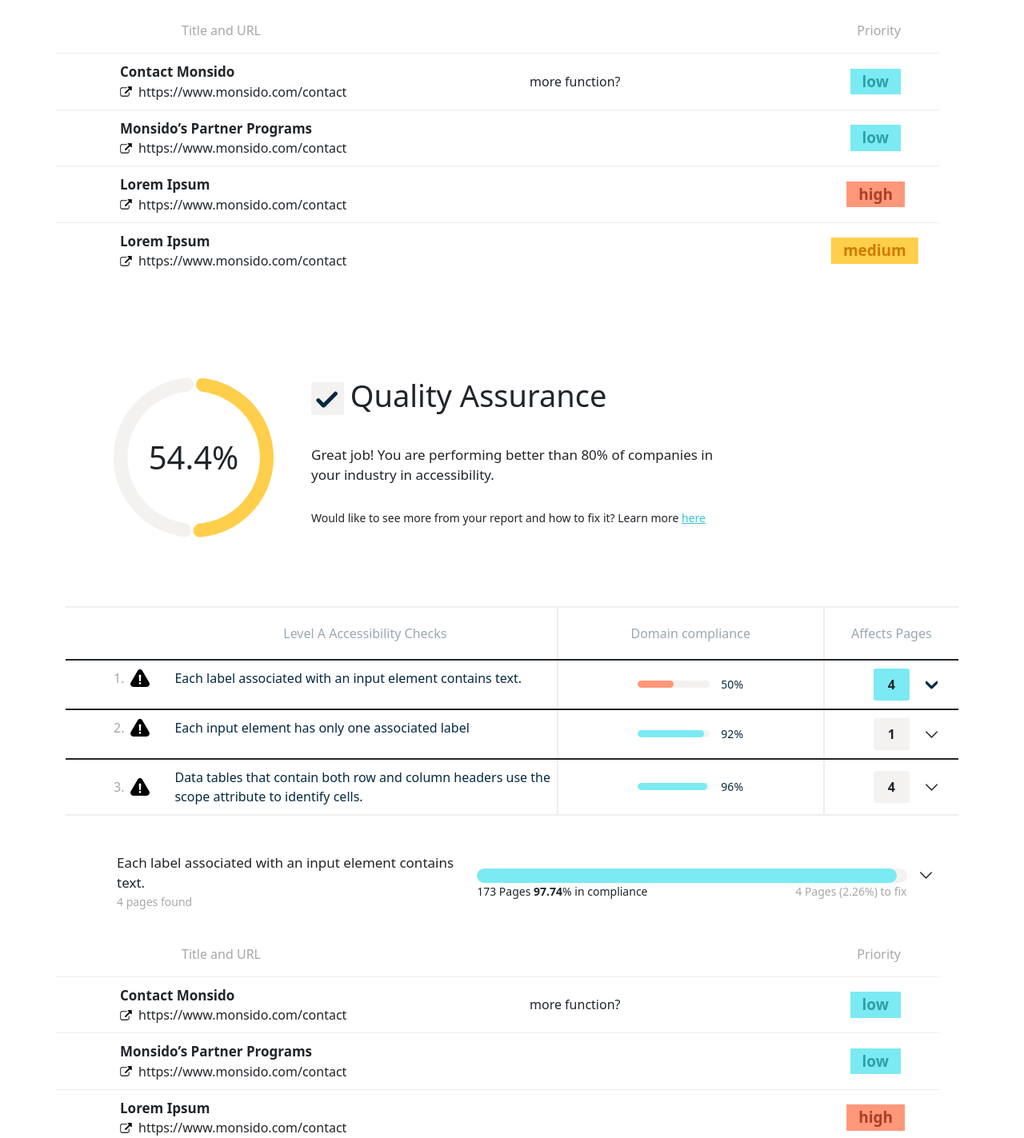
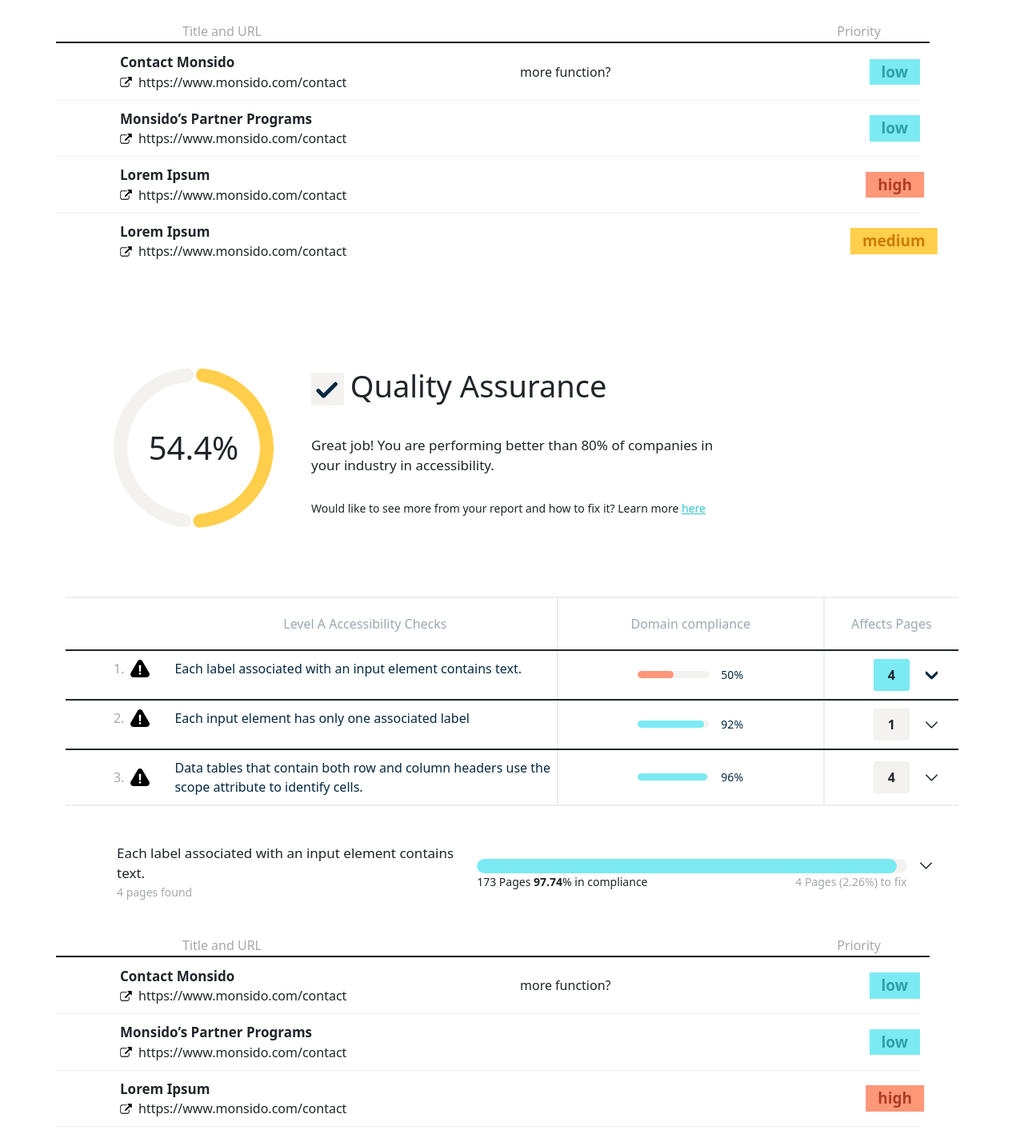
Before and after one commit to hnamdev008/marketing-report-ui, an Angular app: page / in a window 1280 px wide. Shown: the part 1320-2743 px from the top of the page at 80% size. Built offline with nearby package versions, Linux system fonts and the light colour scheme.

Commit message:
Issue12: convert to table

```diff
--- a/src/app/home/home.component.html
+++ b/src/app/home/home.component.html
@@ -129,38 +129,6 @@
                     </div>
                 </tr>
             </tbody>
-            <!-- <div class="home__section__information__body row">
-                <div class="home__section__information__body__level" *ngFor="let data of ACCESSIBILY_DATA; let i = index">
-                    <div class="d-flex align-items-center">
-                        <span class="home__section__information__body__level__number">{{i+1}}.</span>
-                        <img [src]="data.level.icon" class="home__section__information__body__level__icon ms-2" alt="icon">
-                        <span class="home__section__information__body__level__text">{{data.level.text}}</span>
-                    </div>
-                </div>
-                <div class="d-flex" style="border-top: 2px solid #eeeeee;">
-                    <span class="home__section__information__header__domain text-center">Domain compliance</span>
-                    <span class="home__section__information__header__page text-center">Affects Pages</span>
-                </div>
-                <div class="d-flex" *ngFor="let data of ACCESSIBILY_DATA; let i = index">
-                    <div class="home__section__information__body__domain justify-content-center align-items-center">
-                        <div class="home__section__information__body__domain__progress">
-                            <app-progress-bar [bottomText]="false" [valueMax]="100"
-                            [valueNow]="data.domain.percent">
-                            </app-progress-bar>
-                        </div>
-                        <span class="home__section__information__body__domain__percent">{{data.domain.percent}}%</span>
-                    </div>
-                    <div class="home__section__information__body__page justify-content-center align-items-center">
-                        <div class="home__section__information__body__page__box text-center"
-                            [class.highlight]="currentRowIndex === i">
-                            <span>{{data.pages.value}}</span>
-                            <img class="home__section__information__body__page__box__icon ms-3"
-                            [src]=" currentRowIndex === i ? './assets/icons/down-arrow-bold.svg' : './assets/icons/down-arrow.svg'"
-                            alt="arrow" (click)="onShowDetail(data, i)" />
-                        </div>
-                    </div>
-                </div>
-            </div> -->
         </table>
         <div class="home__section__detail row justify-content-between align-items-center">
             <div class="home__section__detail__left  align-items-center">
@@ -177,21 +145,21 @@
                     alt="arrow" />
             </div>
         </div>
-        <div class="home__section__items row">
-            <div class="home__section__items__header d-flex">
-                <p class="home__section__items__header__title">Title and URL</p>
-                <p class="home__section__items__header__priority">Priority</p>
-            </div>
-            <div class="home__section__items__list row">
+        <table class="table home__section__items row">
+            <thead class="home__section__items__header d-flex">
+                <th class="home__section__items__header__title">Title and URL</th>
+                <th class="home__section__items__header__priority">Priority</th>
+            </thead>
+            <tbody class="home__section__items__list row">
                 <div *ngFor="let item of currentDetail?.detail?.items" class="home__section__items__list__item d-flex">
-                    <div class="home__section__items__list__item__left">
+                    <td class="home__section__items__list__item__left">
                         <div class="home__section__items__list__item__left__title">{{item.name}}</div>
                         <div class="home__section__items__list__item__left__link d-flex align-items-center">
                             <img class="home__section__items__list__item__left__link__icon" src="./assets/icons/open-link.png" alt="">
                             <span class="home__section__items__list__item__left__link__url ms-2">{{item.url}}</span>
                         </div>
-                    </div>
-                    <div class="home__section__items__list__item__right align-items-center">
+                    </td>
+                    <td class="home__section__items__list__item__right align-items-center">
                         <div [style.visibility]="item.moreFunc ? 'visible' : 'hidden'"
                             class="home__section__items__list__item__right__more">more function?</div>
                         <div class="home__section__items__list__item__right__priority">
@@ -199,10 +167,10 @@
                                 {{item.priority}}
                             </div>
                         </div>
-                    </div>
+                    </td>
                 </div>
-            </div>
-        </div>
+            </tbody>
+        </table>
     </section>
     <br />
     <!-- Quality Assurance -->
@@ -328,21 +296,21 @@
                     alt="arrow" />
             </div>
         </div>
-        <div class="home__section__items row">
-            <div class="home__section__items__header d-flex">
-                <p class="home__section__items__header__title">Title and URL</p>
-                <p class="home__section__items__header__priority">Priority</p>
-            </div>
-            <div class="home__section__items__list row">
+        <table class="table home__section__items row">
+            <thead class="home__section__items__header d-flex">
+                <th class="home__section__items__header__title">Title and URL</th>
+                <th class="home__section__items__header__priority">Priority</th>
+            </thead>
+            <tbody class="home__section__items__list row">
                 <div *ngFor="let item of currentDetail?.detail?.items" class="home__section__items__list__item d-flex">
-                    <div class="home__section__items__list__item__left">
+                    <td class="home__section__items__list__item__left">
                         <div class="home__section__items__list__item__left__title">{{item.name}}</div>
                         <div class="home__section__items__list__item__left__link d-flex align-items-center">
                             <img class="home__section__items__list__item__left__link__icon" src="./assets/icons/open-link.png" alt="">
                             <span class="home__section__items__list__item__left__link__url ms-2">{{item.url}}</span>
                         </div>
-                    </div>
-                    <div class="home__section__items__list__item__right align-items-center">
+                    </td>
+                    <td class="home__section__items__list__item__right align-items-center">
                         <div [style.visibility]="item.moreFunc ? 'visible' : 'hidden'"
                             class="home__section__items__list__item__right__more">more function?</div>
                         <div class="home__section__items__list__item__right__priority">
@@ -350,10 +318,10 @@
                                 {{item.priority}}
                             </div>
                         </div>
-                    </div>
+                    </td>
                 </div>
-            </div>
-        </div>
+            </tbody>
+        </table>
     </section>
     <br />
     <!-- SEO -->
@@ -472,21 +440,21 @@
                     alt="arrow" />
             </div>
         </div>
-        <div class="home__section__items row">
-            <div class="home__section__items__header d-flex">
-                <p class="home__section__items__header__title">Title and URL</p>
-                <p class="home__section__items__header__priority">Priority</p>
-            </div>
-            <div class="home__section__items__list row">
+        <table class="table home__section__items row">
+            <thead class="home__section__items__header d-flex">
+                <th class="home__section__items__header__title">Title and URL</th>
+                <th class="home__section__items__header__priority">Priority</th>
+            </thead>
+            <tbody class="home__section__items__list row">
                 <div *ngFor="let item of currentDetail?.detail?.items" class="home__section__items__list__item d-flex">
-                    <div class="home__section__items__list__item__left">
+                    <td class="home__section__items__list__item__left">
                         <div class="home__section__items__list__item__left__title">{{item.name}}</div>
                         <div class="home__section__items__list__item__left__link d-flex align-items-center">
                             <img class="home__section__items__list__item__left__link__icon" src="./assets/icons/open-link.png" alt="">
                             <span class="home__section__items__list__item__left__link__url ms-2">{{item.url}}</span>
                         </div>
-                    </div>
-                    <div class="home__section__items__list__item__right align-items-center">
+                    </td>
+                    <td class="home__section__items__list__item__right align-items-center">
                         <div [style.visibility]="item.moreFunc ? 'visible' : 'hidden'"
                             class="home__section__items__list__item__right__more">more function?</div>
                         <div class="home__section__items__list__item__right__priority">
@@ -494,10 +462,10 @@
                                 {{item.priority}}
                             </div>
                         </div>
-                    </div>
+                    </td>
                 </div>
-            </div>
-        </div>
+            </tbody>
+        </table>
     </section>
     <br />
     <!-- Content Policy -->
@@ -616,21 +584,21 @@
                     alt="arrow" />
             </div>
         </div>
-        <div class="home__section__items row">
-            <div class="home__section__items__header d-flex">
-                <p class="home__section__items__header__title">Title and URL</p>
-                <p class="home__section__items__header__priority">Priority</p>
-            </div>
-            <div class="home__section__items__list row">
+        <table class="table home__section__items row">
+            <thead class="home__section__items__header d-flex">
+                <th class="home__section__items__header__title">Title and URL</th>
+                <th class="home__section__items__header__priority">Priority</th>
+            </thead>
+            <tbody class="home__section__items__list row">
                 <div *ngFor="let item of currentDetail?.detail?.items" class="home__section__items__list__item d-flex">
-                    <div class="home__section__items__list__item__left">
+                    <td class="home__section__items__list__item__left">
                         <div class="home__section__items__list__item__left__title">{{item.name}}</div>
                         <div class="home__section__items__list__item__left__link d-flex align-items-center">
                             <img class="home__section__items__list__item__left__link__icon" src="./assets/icons/open-link.png" alt="">
                             <span class="home__section__items__list__item__left__link__url ms-2">{{item.url}}</span>
                         </div>
-                    </div>
-                    <div class="home__section__items__list__item__right align-items-center">
+                    </td>
+                    <td class="home__section__items__list__item__right align-items-center">
                         <div [style.visibility]="item.moreFunc ? 'visible' : 'hidden'"
                             class="home__section__items__list__item__right__more">more function?</div>
                         <div class="home__section__items__list__item__right__priority">
@@ -638,10 +606,10 @@
                                 {{item.priority}}
                             </div>
                         </div>
-                    </div>
+                    </td>
                 </div>
-            </div>
-        </div>
+            </tbody>
+        </table>
     </section>
     <br />
     <!-- Data Privacy -->
@@ -760,21 +728,21 @@
                     alt="arrow" />
             </div>
         </div>
-        <div class="home__section__items row">
-            <div class="home__section__items__header d-flex">
-                <p class="home__section__items__header__title">Title and URL</p>
-                <p class="home__section__items__header__priority">Priority</p>
-            </div>
-            <div class="home__section__items__list row">
+        <table class="table home__section__items row">
+            <thead class="home__section__items__header d-flex">
+                <th class="home__section__items__header__title">Title and URL</th>
+                <th class="home__section__items__header__priority">Priority</th>
+            </thead>
+            <tbody class="home__section__items__list row">
                 <div *ngFor="let item of currentDetail?.detail?.items" class="home__section__items__list__item d-flex">
-                    <div class="home__section__items__list__item__left">
+                    <td class="home__section__items__list__item__left">
                         <div class="home__section__items__list__item__left__title">{{item.name}}</div>
                         <div class="home__section__items__list__item__left__link d-flex align-items-center">
                             <img class="home__section__items__list__item__left__link__icon" src="./assets/icons/open-link.png" alt="">
                             <span class="home__section__items__list__item__left__link__url ms-2">{{item.url}}</span>
                         </div>
-                    </div>
-                    <div class="home__section__items__list__item__right align-items-center">
+                    </td>
+                    <td class="home__section__items__list__item__right align-items-center">
                         <div [style.visibility]="item.moreFunc ? 'visible' : 'hidden'"
                             class="home__section__items__list__item__right__more">more function?</div>
                         <div class="home__section__items__list__item__right__priority">
@@ -782,10 +750,10 @@
                                 {{item.priority}}
                             </div>
                         </div>
-                    </div>
+                    </td>
                 </div>
-            </div>
-        </div>
+            </tbody>
+        </table>
     </section>
     <br />
     <!-- Performance -->
@@ -904,21 +872,21 @@
                     alt="arrow" />
             </div>
         </div>
-        <div class="home__section__items row">
-            <div class="home__section__items__header d-flex">
-                <p class="home__section__items__header__title">Title and URL</p>
-                <p class="home__section__items__header__priority">Priority</p>
-            </div>
-            <div class="home__section__items__list row">
+        <table class="table home__section__items row">
+            <thead class="home__section__items__header d-flex">
+                <th class="home__section__items__header__title">Title and URL</th>
+                <th class="home__section__items__header__priority">Priority</th>
+            </thead>
+            <tbody class="home__section__items__list row">
                 <div *ngFor="let item of currentDetail?.detail?.items" class="home__section__items__list__item d-flex">
-                    <div class="home__section__items__list__item__left">
+                    <td class="home__section__items__list__item__left">
                         <div class="home__section__items__list__item__left__title">{{item.name}}</div>
                         <div class="home__section__items__list__item__left__link d-flex align-items-center">
                             <img class="home__section__items__list__item__left__link__icon" src="./assets/icons/open-link.png" alt="">
                             <span class="home__section__items__list__item__left__link__url ms-2">{{item.url}}</span>
                         </div>
-                    </div>
-                    <div class="home__section__items__list__item__right align-items-center">
+                    </td>
+                    <td class="home__section__items__list__item__right align-items-center">
                         <div [style.visibility]="item.moreFunc ? 'visible' : 'hidden'"
                             class="home__section__items__list__item__right__more">more function?</div>
                         <div class="home__section__items__list__item__right__priority">
@@ -926,9 +894,9 @@
                                 {{item.priority}}
                             </div>
                         </div>
-                    </div>
+                    </td>
                 </div>
-            </div>
-        </div>
+            </tbody>
+        </table>
     </section>
 </div>
--- a/src/app/home/home.component.scss
+++ b/src/app/home/home.component.scss
@@ -579,6 +579,10 @@ th {
     font-weight: normal;
 }
 
+td {
+    border: none;
+}
+
 .table>:not(caption)>*>* {
     padding: 0;
 }
```
